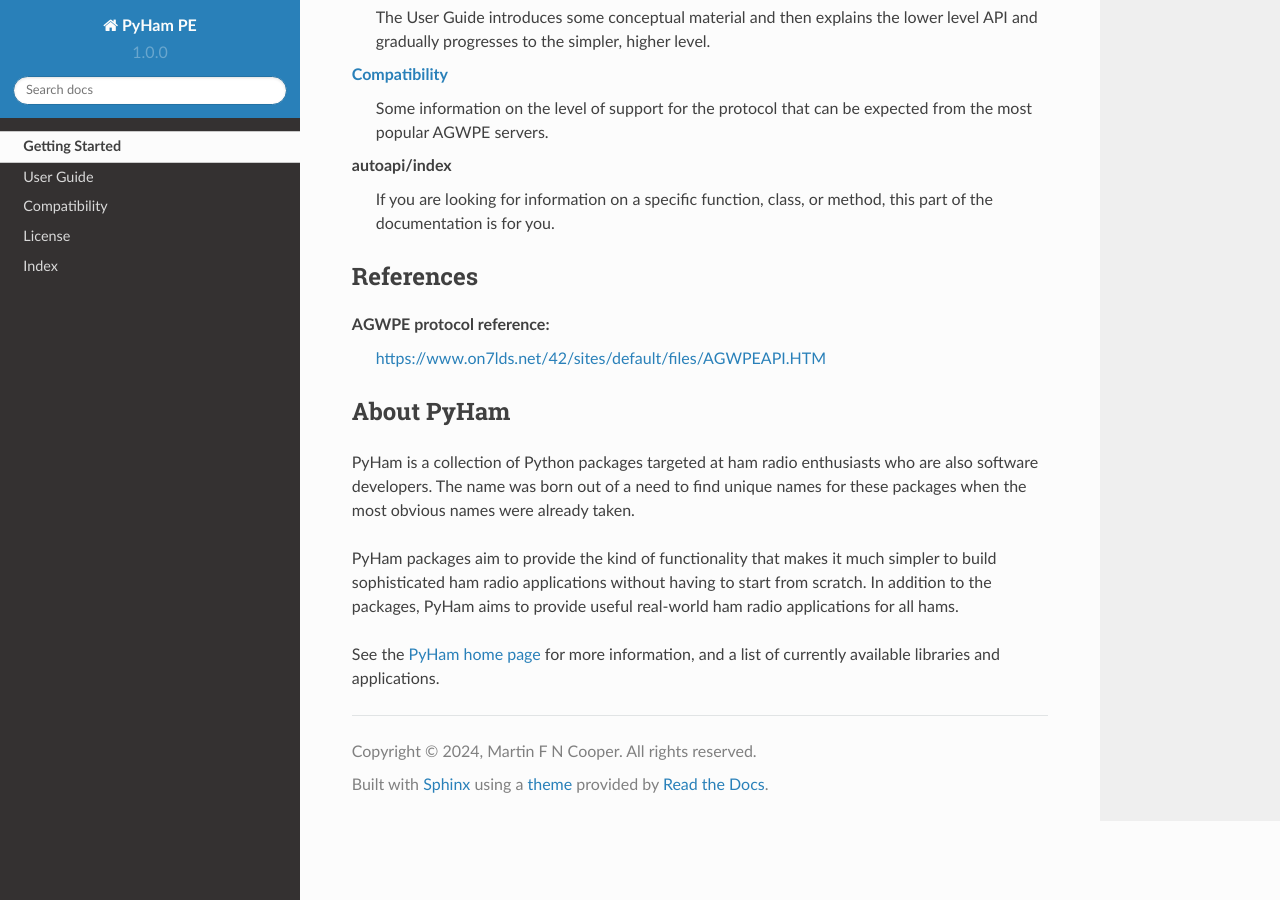
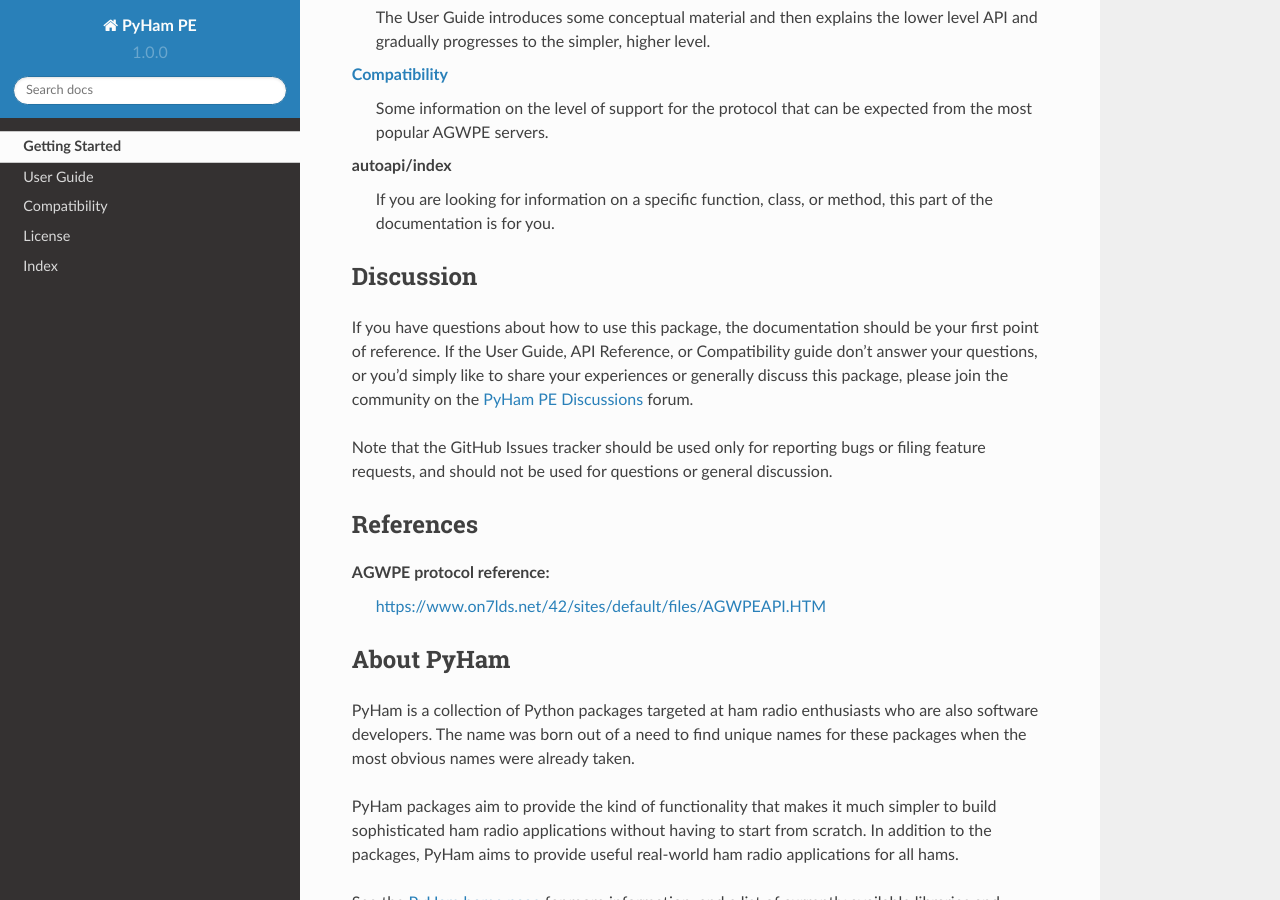
Before and after one commit to mfncooper/pyham_pe, a Sphinx documentation site: the page built from docs/index.rst, in a window 1280 px wide and 900 px high, scrolled down 1683 px. Built offline with Sphinx 7.4.7 and the Read the Docs theme 2.0.0, drawn with Linux system fonts in a browser that asks for light colours; pages that are not in the unit, such as notebooks, are missing from menus.

Commit message:
Add discussion section

```diff
--- a/docs/index.rst
+++ b/docs/index.rst
@@ -89,6 +89,21 @@
    If you are looking for information on a specific function, class, or method,
    this part of the documentation is for you.
 
+Discussion
+----------
+
+If you have questions about how to use this package, the documentation should
+be your first point of reference. If the User Guide, API Reference, or
+Compatibility guide don't answer your questions, or you'd simply like to share
+your experiences or generally discuss this package, please join the community
+on the
+`PyHam PE Discussions <https://github.com/mfncooper/pyham_pe/discussions>`__
+forum.
+
+Note that the GitHub Issues tracker should be used only for reporting bugs or
+filing feature requests, and should not be used for questions or general
+discussion.
+
 References
 ----------
 
```
Also changed, not shown: README.md (+14 -2 lines).
